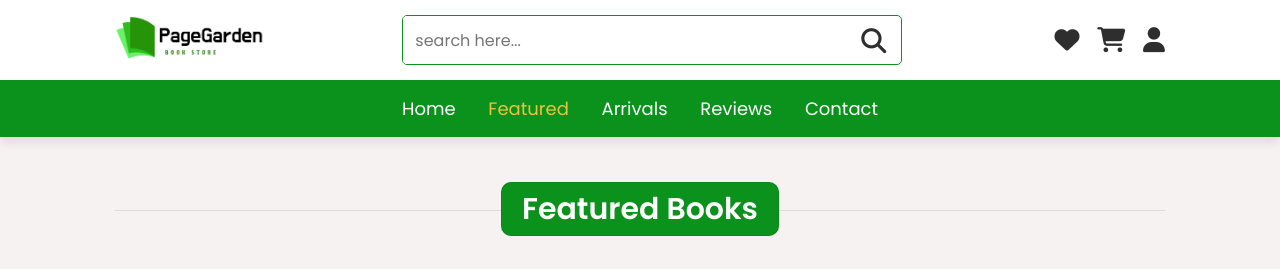
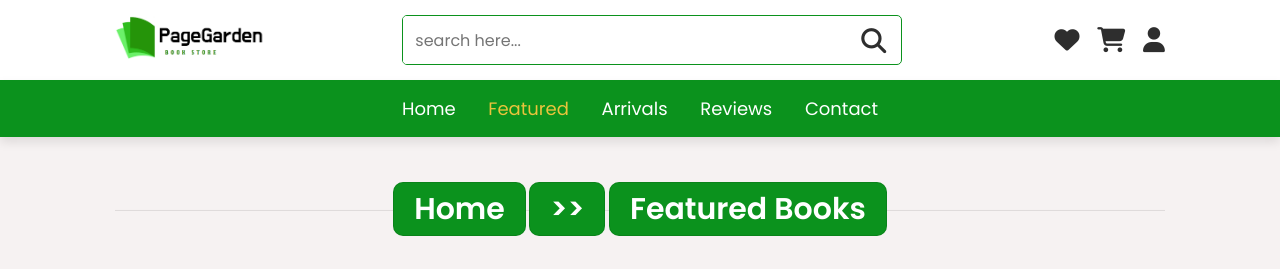
Before and after one commit to Hue030324/DACS1-PageGarden, a plain HTML site: page featured.html in a window 1280 px wide. Shown: the top 269 px of the page. Drawn offline with nearby package versions, Linux system fonts and the light colour scheme.

Commit message:
Update featured.html

```diff
--- a/featured.html
+++ b/featured.html
@@ -169,7 +169,7 @@
 
 <section class="featured" id="featured">
 
-    <h1 class="heading"> <span>featured books</span> </h1>
+    <h1 class="heading"><a href="index.html"><span>home</span></a> <span>>></span> <span>featured books</span> </h1>
 
     <div class="swiper featured-slider">
 
```
